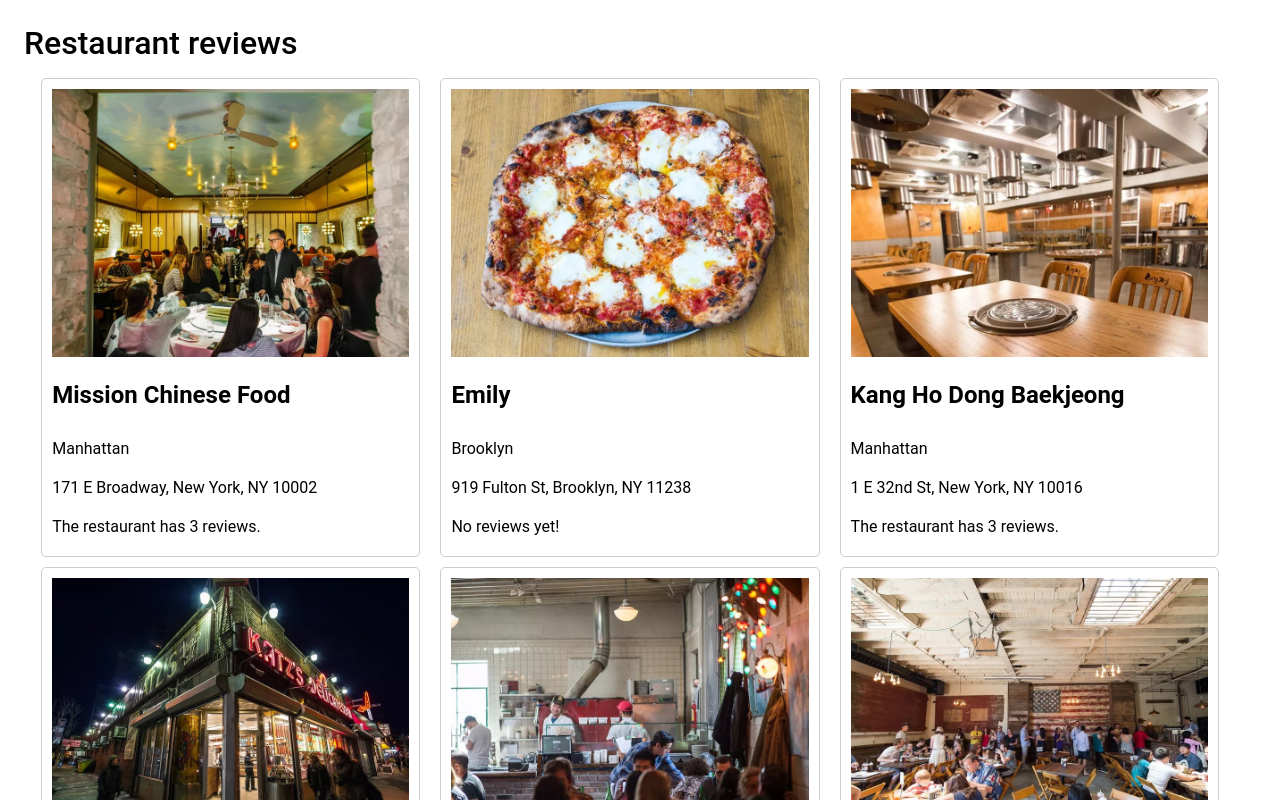
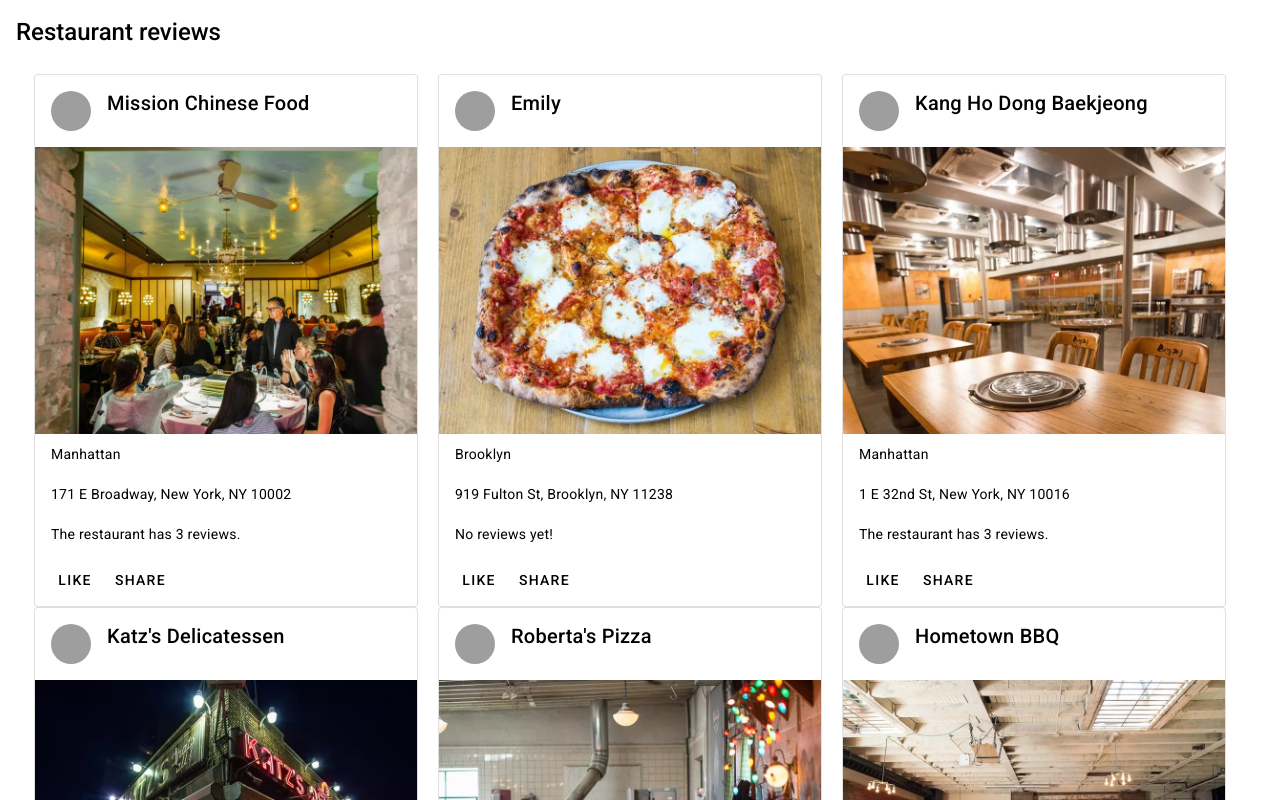
Before and after one commit to edujg81/proyectoAngular, an Angular app: page / in a window 1280 px wide. Shown: the top 800 px of the page. Built offline with nearby package versions, Linux system fonts and the light colour scheme; grey boxes are pictures that could not be loaded.

Commit message:
ejercicio 6 - MatCard

```diff
--- a/angular.json
+++ b/angular.json
@@ -40,6 +40,7 @@
               "src/assets"
             ],
             "styles": [
+              "@angular/material/prebuilt-themes/indigo-pink.css",
               "src/styles.scss"
             ],
             "scripts": []
@@ -99,6 +100,7 @@
               }
             ],
             "styles": [
+              "@angular/material/prebuilt-themes/indigo-pink.css",
               "src/styles.scss"
             ],
             "scripts": []
--- a/package.json
+++ b/package.json
@@ -11,14 +11,16 @@
   "private": true,
   "dependencies": {
     "@angular/animations": "^18.2.0",
+    "@angular/cdk": "17.3.8",
     "@angular/common": "^18.2.0",
     "@angular/compiler": "^18.2.0",
     "@angular/core": "^18.2.0",
+    "@angular/flex-layout": "^15.0.0-beta.42",
     "@angular/forms": "^18.2.0",
+    "@angular/material": "17.3.8",
     "@angular/platform-browser": "^18.2.0",
     "@angular/platform-browser-dynamic": "^18.2.0",
     "@angular/router": "^18.2.0",
-    "@angular/flex-layout": "^15.0.0-beta.42",
     "rxjs": "~7.8.0",
     "tslib": "^2.3.0",
     "zone.js": "~0.14.10"
--- a/src/app/app.component.html
+++ b/src/app/app.component.html
@@ -8,17 +8,38 @@
   fxFill fxLayoutAlign="center center"
 >
 
-<div class="tarjeta" *ngFor="let restaurant of restaurantList" fxFlex.lt-sm="100" fxFlex.sm="45" fxFlex.gt-sm="30">
+<div *ngFor="let restaurant of restaurantList" fxFlex.lt-sm="100" fxFlex.sm="45" fxFlex.gt-sm="30">
   <!-- <img src="{{restaurant.photograph}}"> -->
 
-    <img [src]="restaurant.photograph">
+    <!-- <img [src]="restaurant.photograph">
     <h2> {{ restaurant.name }} </h2>
     <p> {{ restaurant.neighborhood }} </p>
     <p> {{ restaurant.address }} </p>
 
     <div *ngIf="restaurant.reviews.length > 0; else noRestaurantsTemplate">
       <p>The restaurant has {{ restaurant.reviews.length }} reviews.</p>
-    </div>
+    </div> -->
+
+    <mat-card class="mat-card" appearance="outlined">
+      <mat-card-header>
+        <div mat-card-avatar class="example-header-image" [style.background-image] = "'url({{restaurant.photograph}})'"></div>
+        <mat-card-title>{{ restaurant.name }}</mat-card-title>
+        <!-- <mat-card-subtitle>Dog Breed</mat-card-subtitle> -->
+      </mat-card-header>
+      <img mat-card-image [src]="restaurant.photograph" alt="">
+      <mat-card-content>
+        <p> {{ restaurant.neighborhood }} </p>
+        <p> {{ restaurant.address }} </p>
+
+        <div *ngIf="restaurant.reviews.length > 0; else noRestaurantsTemplate">
+          <p>The restaurant has {{ restaurant.reviews.length }} reviews.</p>
+        </div>
+      </mat-card-content>
+      <mat-card-actions>
+        <button mat-button>LIKE</button>
+        <button mat-button>SHARE</button>
+      </mat-card-actions>
+    </mat-card>
 </div>
 
 <ng-template #noRestaurantsTemplate>
--- a/src/app/app.component.scss
+++ b/src/app/app.component.scss
@@ -10,6 +10,7 @@ h1 {
 
   main {
     padding: 1rem;
+    margin-bottom: 10px;
   }
 
   img {
@@ -24,3 +25,12 @@ h1 {
     padding: 10px;
     margin-bottom: 10px;
   }
+
+  .example-card {
+    max-width: 400px;
+  }
+
+  .example-header-image {
+    //background-image: url({{restaurant.photograph}});
+    background-size: cover;
+  }
--- a/src/app/app.module.ts
+++ b/src/app/app.module.ts
@@ -5,18 +5,25 @@ import { AppRoutingModule } from './app-routing.module';
 import { AppComponent } from './app.component';
 import { RestaurantComponent } from './restaurant/restaurant.component';
 import { FlexLayoutModule } from '@angular/flex-layout';
+import { provideAnimationsAsync } from '@angular/platform-browser/animations/async';
+
+import {MatButtonModule} from '@angular/material/button';
+import {MatCardModule} from '@angular/material/card';
 
 @NgModule({
   declarations: [
-    AppComponent,
-      RestaurantComponent
+    AppComponent
    ],
   imports: [
     BrowserModule,
     AppRoutingModule,
-    FlexLayoutModule
+    FlexLayoutModule,
+    MatCardModule,
+    MatButtonModule
   ],
-  providers: [],
+  providers: [
+    provideAnimationsAsync()
+  ],
   bootstrap: [AppComponent]
 })
 export class AppModule { }
--- a/src/index.html
+++ b/src/index.html
@@ -6,8 +6,10 @@
   <base href="/">
   <meta name="viewport" content="width=device-width, initial-scale=1">
   <link rel="icon" type="image/x-icon" href="favicon.ico">
+  <link href="https://fonts.googleapis.com/css2?family=Roboto:wght@300;400;500&display=swap" rel="stylesheet">
+  <link href="https://fonts.googleapis.com/icon?family=Material+Icons" rel="stylesheet">
 </head>
-<body>
+<body class="mat-typography">
   <app-root></app-root>
 </body>
 </html>
--- a/src/styles.scss
+++ b/src/styles.scss
@@ -1,2 +1,3 @@
 /* You can add global styles to this file, and also import other style files */
-body { font-family: Roboto, "Helvetica Neue", sans-serif; }
+//html, body { height: 100%; }
+body { margin: 0; font-family: Roboto, "Helvetica Neue", sans-serif; }
```
Also changed, not shown: 1 other file (tests, documents, lock files or other folders).
